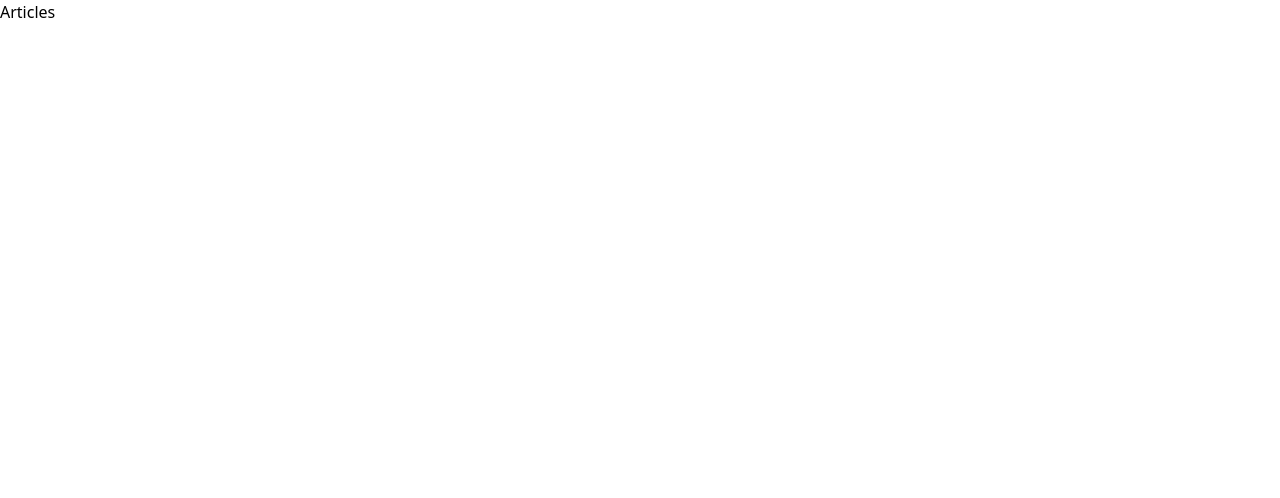
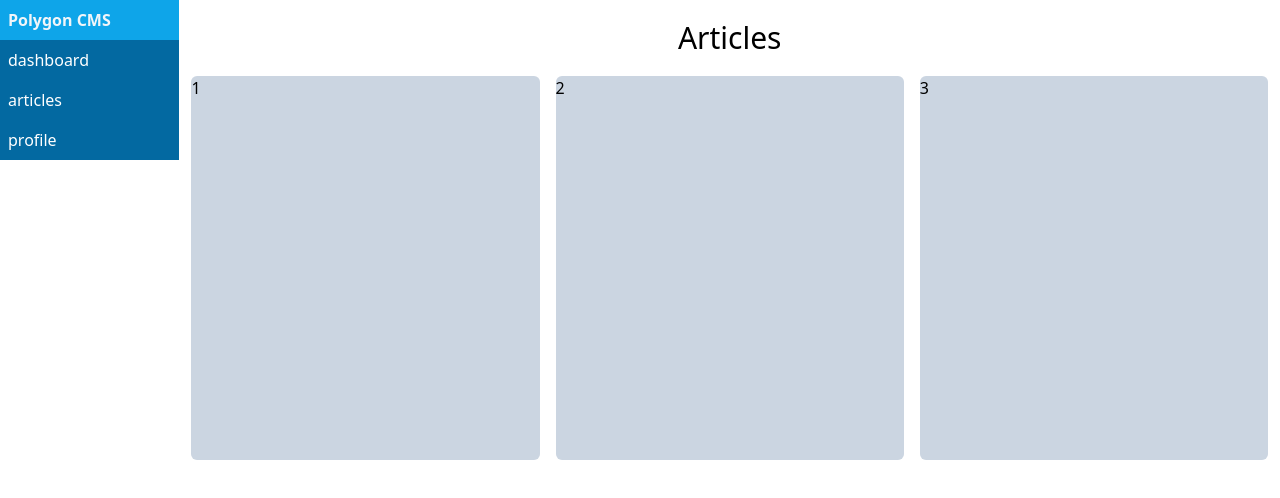
Before and after one commit to ovenmen/polygon, a React (Create React App) app in the folder client/: page /admin/articles in a window 1280 px wide. Shown: the top 498 px of the page. Built offline with nearby package versions, Linux system fonts and the light colour scheme; no server answers.

Commit message:
feat: Добавлена страница со статьями

```diff
--- a/client/src/App.tsx
+++ b/client/src/App.tsx
@@ -5,6 +5,7 @@ import {
     Routes,
     Navigate,
 } from 'react-router-dom';
+import ArticlesPage from './pages/ArticlesPage';
 
 import DashboardPage from './pages/DashboardPage';
 import SiginPage from './pages/SiginPage';
@@ -15,7 +16,7 @@ const App = () => (
             <Route path="/" element={<Navigate to="/admin" replace />} />
             <Route path="/admin" element={<Navigate to="/admin/dashboard" replace />} />
             <Route path='/admin/dashboard' element={<DashboardPage />} />
-            <Route path='/admin/articles' element={<h1>Articles</h1>} />
+            <Route path='/admin/articles' element={<ArticlesPage />} />
             <Route path='/admin/sigin' element={<SiginPage />} />
             <Route path="*" element={<h1>404</h1>} />
         </Routes>
--- a/client/src/__data__/slices/app.ts
+++ b/client/src/__data__/slices/app.ts
@@ -1,7 +1,10 @@
 import { createSlice } from '@reduxjs/toolkit';
 
+import { RootState } from '../store';
+
 const initialState = {
-    token: localStorage.getItem('token')
+    appName: 'Polygon Headless CMS',
+    token: document.cookie.match(/token/)?.input?.replace(/token=/, '')
 };
 
 export const appSlice = createSlice({
@@ -9,7 +12,7 @@ export const appSlice = createSlice({
     initialState,
     reducers: {
         setToken: (state, action) => {
-            localStorage.setItem('token', action.payload);
+            document.cookie = `token=${action.payload}; secure; path=/admin; max-age=54000`;
             state.token = action.payload;
         }
     }
@@ -17,4 +20,7 @@ export const appSlice = createSlice({
 
 export const { setToken } = appSlice.actions;
 
+export const token = (state: RootState) => state.app.token;
+export const appName = (state: RootState) => state.app.appName;
+
 export default appSlice.reducer;
--- /dev/null
+++ b/client/src/components/Loader.tsx
@@ -0,0 +1,15 @@
+import React from 'react';
+import { useSelector } from 'react-redux';
+import { appName } from '../__data__/slices/app';
+
+const Loader = () => {
+    const title = useSelector(appName);
+
+    return (
+        <div className="flex justify-center items-center w-[vw] h-[100vh]">
+            <p className="text-7xl">{title}</p>
+        </div>
+    );
+};
+
+export default Loader;
--- a/client/src/components/Navigation.tsx
+++ b/client/src/components/Navigation.tsx
@@ -4,11 +4,12 @@ import { Link } from 'react-router-dom';
 const Navigation = () => {
 
     return (
-        <nav className='flex bg-cyan-500'>
-            <ul className='flex m-2'>
-                <li className='m-1'><Link to="/admin/dashboard">dashboard</Link></li>
-                <li className='m-1'><Link to="/admin/articles">articles</Link></li>
-                <li className='m-1'><Link to="/admin/profile">profile</Link></li>
+        <nav className="bg-sky-700 m-0 p-0">
+            <ul>
+                <li className="text-slate-100 bg-sky-500 font-bold p-2">Polygon CMS</li>
+                <li className="text-white hover:bg-sky-800 p-2"><Link to="/admin/dashboard">dashboard</Link></li>
+                <li className="text-white hover:bg-sky-800 p-2"><Link to="/admin/articles">articles</Link></li>
+                <li className="text-white hover:bg-sky-800 p-2"><Link to="/admin/profile">profile</Link></li>
             </ul>
         </nav>
     );
--- a/client/src/components/SiginForm.tsx
+++ b/client/src/components/SiginForm.tsx
@@ -12,6 +12,7 @@ interface IFormInputs {
 
 const SiginForm = () => {
     const [errorFetch, setErrorFetch] = useState('');
+    const [isLoading, setLoading] = useState(false);
     const dispatch = useDispatch();
 
     const validationSchema = Yup.object({
@@ -35,6 +36,7 @@ const SiginForm = () => {
     });
 
     const onSubmit = async ({ login, password }: IFormInputs) => {
+        setLoading(true);
         const response = await fetch('http://localhost:5000/users/sigin', {
             method: 'POST',
             headers: {
@@ -47,10 +49,12 @@ const SiginForm = () => {
 
         if (error) {
             setErrorFetch(error);
+            setLoading(false);
         }
 
         if (token) {
             dispatch(setToken(token));
+            setLoading(false);
         }
     };
 
@@ -67,7 +71,9 @@ const SiginForm = () => {
                 <input type="password" className="block border border-gray-600 w-full p-2 rounded focus:outline-none focus:border-cyan-600" placeholder="Password" autoComplete="current-password" {...register('password')} />
                 <p className="text-rose-500">{errors.password?.message}</p>
             </div>
-            <button type="submit" className="w-full bg-sky-600 rounded p-2 text-white mt-5 disabled:bg-sky-200">Sign in</button>
+            <button type="submit" className="w-full bg-sky-600 rounded p-2 text-white mt-5 disabled:bg-sky-200">
+                {isLoading ? 'Processing...' : 'Sign in'}
+            </button>
         </form>
     );
 };
--- a/client/src/index.tsx
+++ b/client/src/index.tsx
@@ -1,11 +1,13 @@
-import React from 'react';
+import React, { lazy, Suspense } from 'react';
 import ReactDOM from 'react-dom/client';
 import { Provider } from 'react-redux';
 
-import App from './App';
 import reportWebVitals from './reportWebVitals';
 import store from './__data__/store';
+import Loader from './components/Loader';
 import './global.css';
+
+const App = lazy(() => import('./App'));
 
 const root = ReactDOM.createRoot(
   document.getElementById('root') as HTMLElement
@@ -13,7 +15,9 @@ const root = ReactDOM.createRoot(
 root.render(
     <React.StrictMode>
         <Provider store={store}>
-            <App />
+            <Suspense fallback={<Loader />}>
+                <App />
+            </Suspense>
         </Provider>
     </React.StrictMode>
 );
--- a/client/src/layouts/DashboardLayout.tsx
+++ b/client/src/layouts/MainLayout.tsx
@@ -6,11 +6,11 @@ interface IProps {
 }
 
 const DashboardLayout: FC<IProps> = ({ children }) => (
-    <div>
-        <section>
+    <div className="flex">
+        <section className="basis-1/6">
             <Navigation />
         </section>
-        <section className="container mx-auto">
+        <section className="w-full mx-3">
             {children}
         </section>
     </div>
--- /dev/null
+++ b/client/src/pages/ArticlesPage.tsx
@@ -0,0 +1,45 @@
+import React, { useEffect } from 'react';
+
+import DashboardLayout from '../layouts/MainLayout';
+
+interface IParams {
+    method: string
+}
+
+const getData = async (url: string, params: IParams) => {
+    try {
+        const response = await fetch(url, {
+            ...params,
+            headers: {
+                'Content-Type': 'application/json'
+            }
+        });
+
+        return await response.json();
+    } catch (error) {
+        // throw new Error(error.message);
+    }
+};
+
+
+const ArticlesPage = () => {
+    useEffect(() => {
+        getData('http://localhost:5000/posts', { method: 'GET' })
+            .then((articles) => {
+                console.log(articles);
+            });
+    }, []);
+
+    return (
+        <DashboardLayout>
+            <h1 className="text-3xl text-center mb-5 mt-5">Articles</h1>
+            <section className="columns-3 mb-3">
+                <div className="h-96 bg-slate-300 rounded-md">1</div>
+                <div className="h-96 bg-slate-300 rounded-md">2</div>
+                <div className="h-96 bg-slate-300 rounded-md">3</div>
+            </section>
+        </DashboardLayout>
+    );
+};
+
+export default ArticlesPage;
--- a/client/src/pages/DashboardPage.tsx
+++ b/client/src/pages/DashboardPage.tsx
@@ -2,7 +2,7 @@ import React, { useEffect } from 'react';
 import { useSelector } from 'react-redux';
 import { useNavigate } from 'react-router-dom';
 
-import DashboardLayout from '../layouts/DashboardLayout';
+import DashboardLayout from '../layouts/MainLayout';
 import { RootState } from '../__data__/store';
 
 const DashboardPage = () => {
@@ -17,7 +17,19 @@ const DashboardPage = () => {
 
     return (
         <DashboardLayout>
-            <h1>Dashboard</h1>
+            <h1 className="text-3xl text-center mb-5 mt-5">Dashboard</h1>
+            <section className="columns-3 mb-3">
+                <div className="h-96 bg-slate-300 rounded-md">1</div>
+                <div className="h-96 bg-slate-300 rounded-md">2</div>
+                <div className="h-96 bg-slate-300 rounded-md">3</div>
+            </section>
+            <section className="columns-5">
+                <div className="h-96 bg-slate-300 rounded-md">1</div>
+                <div className="h-96 bg-slate-300 rounded-md">2</div>
+                <div className="h-96 bg-slate-300 rounded-md">3</div>
+                <div className="h-96 bg-slate-300 rounded-md">4</div>
+                <div className="h-96 bg-slate-300 rounded-md">5</div>
+            </section>
         </DashboardLayout>
     );
 };
```
